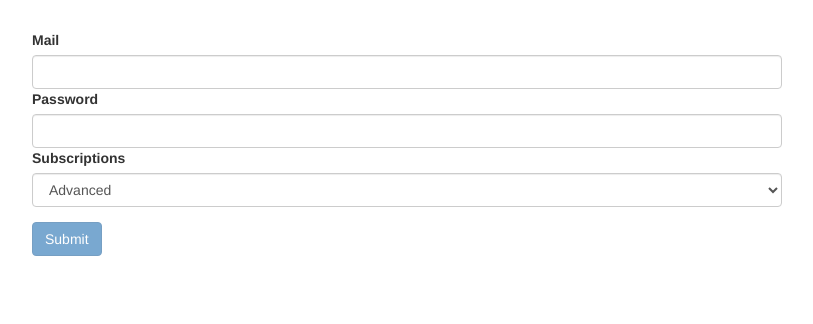
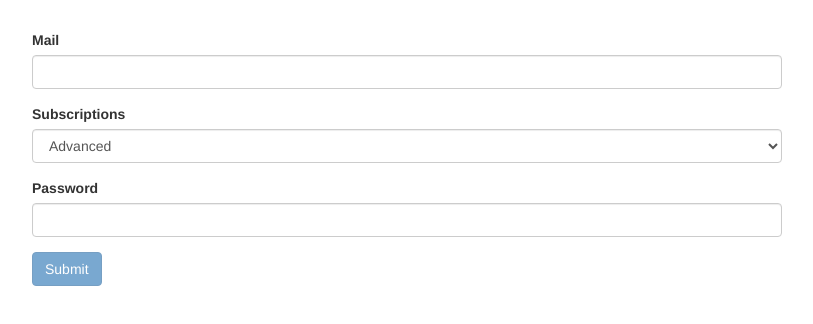
Before and after one commit to jpba1986/forms-td-start, an Angular app: page / in a window 1280 px wide. Shown: the top 324 px of the page, without its empty margins (233-1046 px from the left). Built offline with nearby package versions, Linux system fonts and the light colour scheme.

Commit message:
fix: assing 6

```diff
--- a/src/app/app.module.ts
+++ b/src/app/app.module.ts
@@ -1,6 +1,6 @@
 import { BrowserModule } from '@angular/platform-browser';
 import { NgModule } from '@angular/core';
-import { FormsModule, NgModel } from '@angular/forms';
+import { FormsModule } from '@angular/forms';
 
 
 import { AppComponent } from './app.component';
--- a/src/app/user/user/user.component.html
+++ b/src/app/user/user/user.component.html
@@ -7,8 +7,25 @@
                 class="form-control"
                 ngModel
                 name="email"
-                required>
+                required
+                email
+                #email="ngModel">
                 <span class="help-block" *ngIf="!email.valid && email.touched">Please enter a valid value</span>
+    </div>
+    <div class="form-group">
+            <label for="subscription">Subscriptions</label>
+            <select
+                id="subscription"
+                name="subscription"
+                class="form-control"
+                [ngModel]="defaultSubs">
+                <option
+                    *ngFor="let s of subcripArray"
+                    [value]="s"> {{ s }}
+                </option>
+            </select>
+        </div>
+    <div class="form-group">
     <label for="password">Password</label>
             <input
                 type="password"
@@ -16,19 +33,10 @@
                 class="form-control"
                 ngModel
                 name="pass"
-                required>
-                <span class="help-block" *ngIf="pass.touched">Please enter a valid value</span>
-    <label for="subscription">Subscriptions</label>
-            <select
-                id="subscription"
-                name="subscription"
-                class="form-control"
-                [ngModel]="defaultSubs">
-                <option value="basic">Basic</option>
-                <option value="advanced">Advanced</option>
-                <option value="pro">Pro</option>
-            </select>
-        </div>
+                required
+                #pass ="ngModel">
+                <span class="help-block" *ngIf="!pass.valid && pass.touched">Please enter a valid value</span>
+    </div>
 <button class="btn btn-primary" [disabled]="!f.valid">Submit</button>
 </form>
 <div *ngIf="showData">
--- a/src/app/user/user/user.component.ts
+++ b/src/app/user/user/user.component.ts
@@ -12,8 +12,9 @@ export class UserComponent implements OnInit {
   pass         ='';
   subscription ='';
   subs         ='';
-  defaultSubs  ='advanced';
+  defaultSubs  ='Advanced';
   showData = false;
+  subcripArray = ['Basic','Advanced','Pro'];
 
   constructor() { }
 
```
